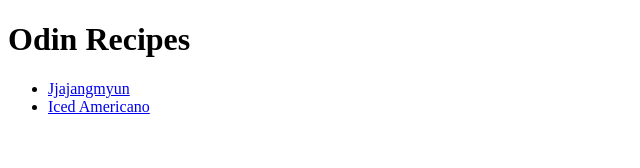
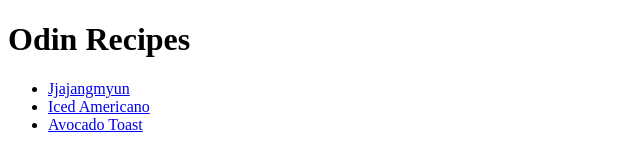
Before and after one commit to sumiyi/odin-recipes, a plain HTML site: page index.html in a window 1280 px wide. Shown: the whole page, without its empty margins (0-640 px from the left). Drawn offline with Linux system fonts and the light colour scheme.

Commit message:
Update index.html homepage
Added a link to redirect users to the new avocado toast page.

```diff
--- a/index.html
+++ b/index.html
@@ -9,6 +9,7 @@
         <ul>
             <li><a href="./recipes/jjajangmyun.html">Jjajangmyun</a></li>
             <li><a href="./recipes/icedamericano.html">Iced Americano</a></li>
+            <li><a href="./recipes/avocadotoast.html">Avocado Toast</a></li>
         </ul>
     </body>
 </html>
```
